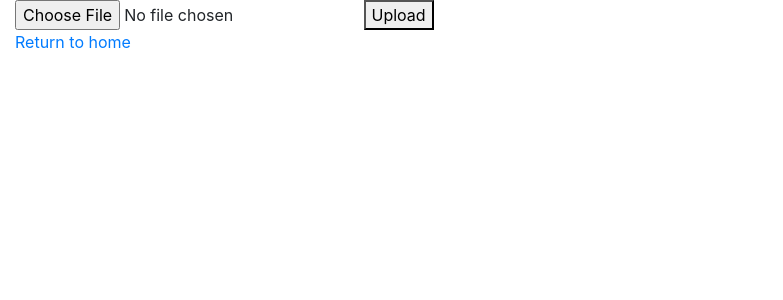
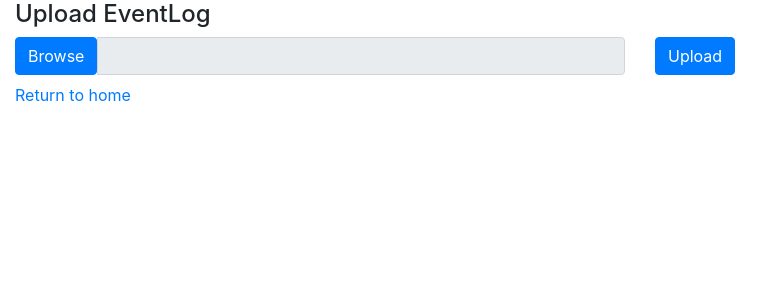
Before and after one commit to ngtom/PCubes-PADS2019, a Django app: page /cube/upload in a window 1280 px wide. Shown: the top 300 px of the page, without its empty margins (0-783 px from the left). Run offline with Django 3.2, Linux system fonts and the light colour scheme; some libraries are stand-ins or nearby versions.

Commit message:
upload page

```diff
--- a/process_cubes/dimension_editor/views.py
+++ b/process_cubes/dimension_editor/views.py
@@ -1,8 +1,10 @@
 from django.shortcuts import render
 
-from import_xes.models import EventLog
+from import_xes.models import EventLog, Dimension
 
 # Create your views here.
 
 def dimension_edit(request, pk):
     log = EventLog.objects.get(pk=pk)
+
+    dimensions = Dimension.objects.get(log=log)
--- a/process_cubes/import_xes/templates/import_xes/upload.html
+++ b/process_cubes/import_xes/templates/import_xes/upload.html
@@ -1,17 +1,54 @@
 {% extends 'base.html' %}
 
-{% load static %}
+{% block content %}
 
-{% block content %}
-  <form action="upload" method="post" enctype="multipart/form-data">
-    {% csrf_token %}
-    <input type="file" name="myfile">
-    <button type="submit">Upload</button>
-  </form>
+<h4>Upload EventLog</h4>
+<form action="upload" method="POST" enctype="multipart/form-data">
+  {% csrf_token %}
+  <div class="row">
+    <div class="input-group col">
+      <label class="input-group-btn">
+        <span class="btn btn-primary">
+          Browse<input type="file" style="display: none;" name="myfile">
+        </span>
+      </label>
+      <input type="text" class="form-control" readonly>
+    </div>
+    <div class="col">
+      <button class="btn btn-primary" type="submit">Upload</button>
+    </div>
+  </div>
+</form>
 
-  {% if uploaded_file_url %}
-    <p>File uploaded at: <a href="{{ uploaded_file_url }}">{{ uploaded_file_url }}</a></p>
-  {% endif %}
+<p><a href="{% url 'home' %}">Return to home</a></p>
 
-  <p><a href="{% url 'home' %}">Return to home</a></p>
-{% endblock %}
+
+
+{% endblock content %}
+
+
+{% block custom_javascript %}
+
+<script type="text/javascript">
+
+  $(function () {
+
+    // We can attach the `fileselect` event to all file inputs on the page
+    $(document).on('change', ':file', function () {
+      var input = $(this),
+        label = input.val().replace(/\\/g, '/').replace(/.*\//, '');
+      input.trigger('fileselect', label);
+    });
+
+    // We can watch for our custom `fileselect` event like this
+    $(document).ready(function () {
+      $(':file').on('fileselect', function (event, label) {
+        var input = $(this).parents('.input-group').find(':text')
+        input.val(label);
+      });
+    });
+
+  });
+
+</script>
+{% endblock custom_javascript %}
--- a/process_cubes/process_cubes/settings.py
+++ b/process_cubes/process_cubes/settings.py
@@ -77,6 +77,7 @@ WSGI_APPLICATION = 'process_cubes.wsgi.application'
 DATABASES = {
     'default': {
         'ENGINE': 'djongo',
+        # 'HOST': 'localhost',
         'HOST': 'mongodb+srv://pcubes:pcubes2019@cluster0-zxaok.mongodb.net/test?retryWrites=true',
         'NAME': 'pcubes',
     }
--- a/process_cubes/process_cubes/templates/base.html
+++ b/process_cubes/process_cubes/templates/base.html
@@ -1,3 +1,4 @@
+{% load static i18n %}
 <!DOCTYPE html>
 <html>
 
@@ -18,8 +19,9 @@
   <!-- This file stores project-specific CSS -->
 
 
+  {% endblock %}
 
-  {% endblock %}
+  {% block head %}{% endblock head %}
 </head>
 
 <body>
@@ -47,8 +49,10 @@
 
   <!-- Your stuff: Third-party javascript libraries go here -->
 
+  {% endblock javascript %}
 
-  {% endblock javascript %}
+  {% block custom_javascript %}
+  {% endblock custom_javascript %}
 </body>
 
 </html>
```
Also changed, not shown: process_cubes/process_cubes/static/css/upload.css (added).
